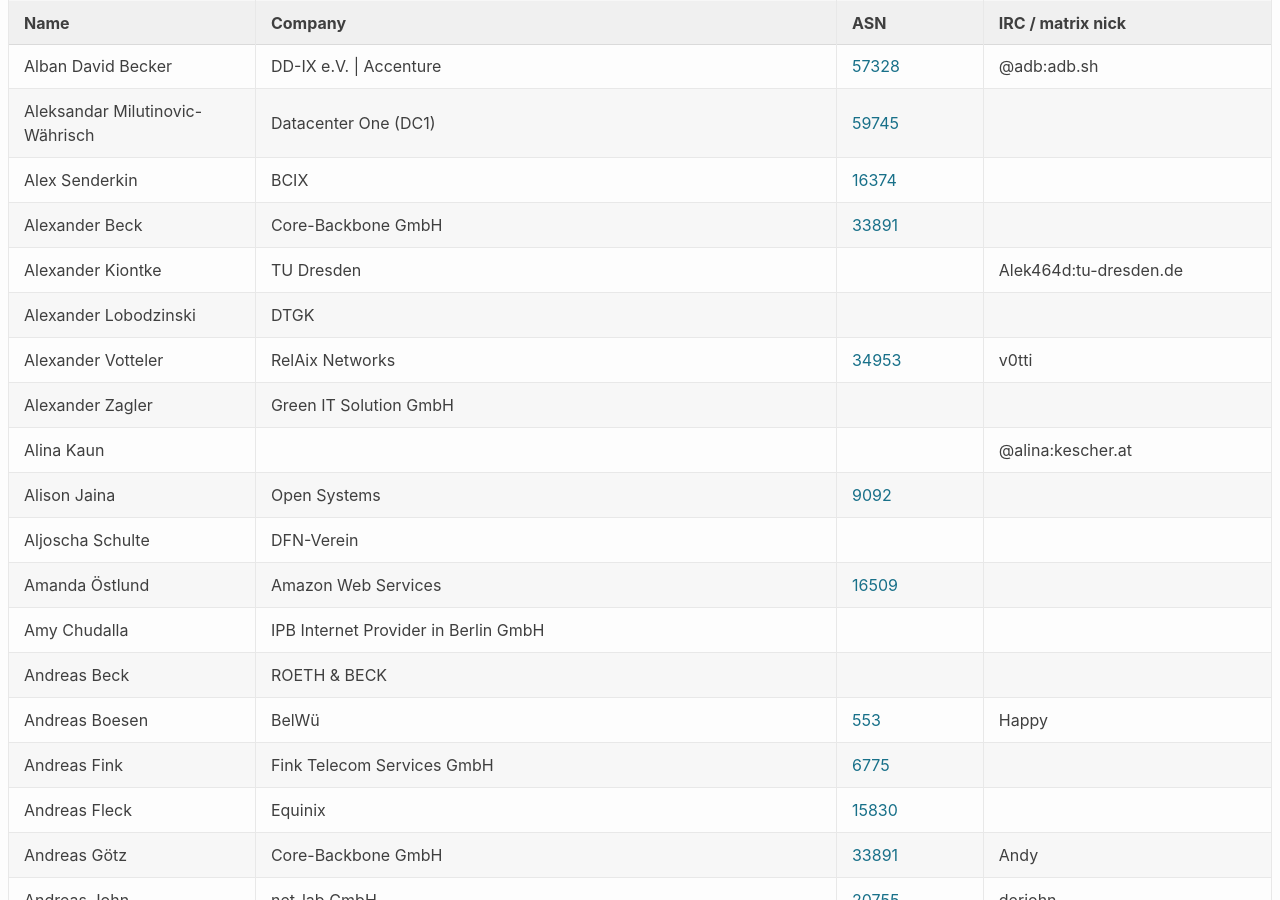
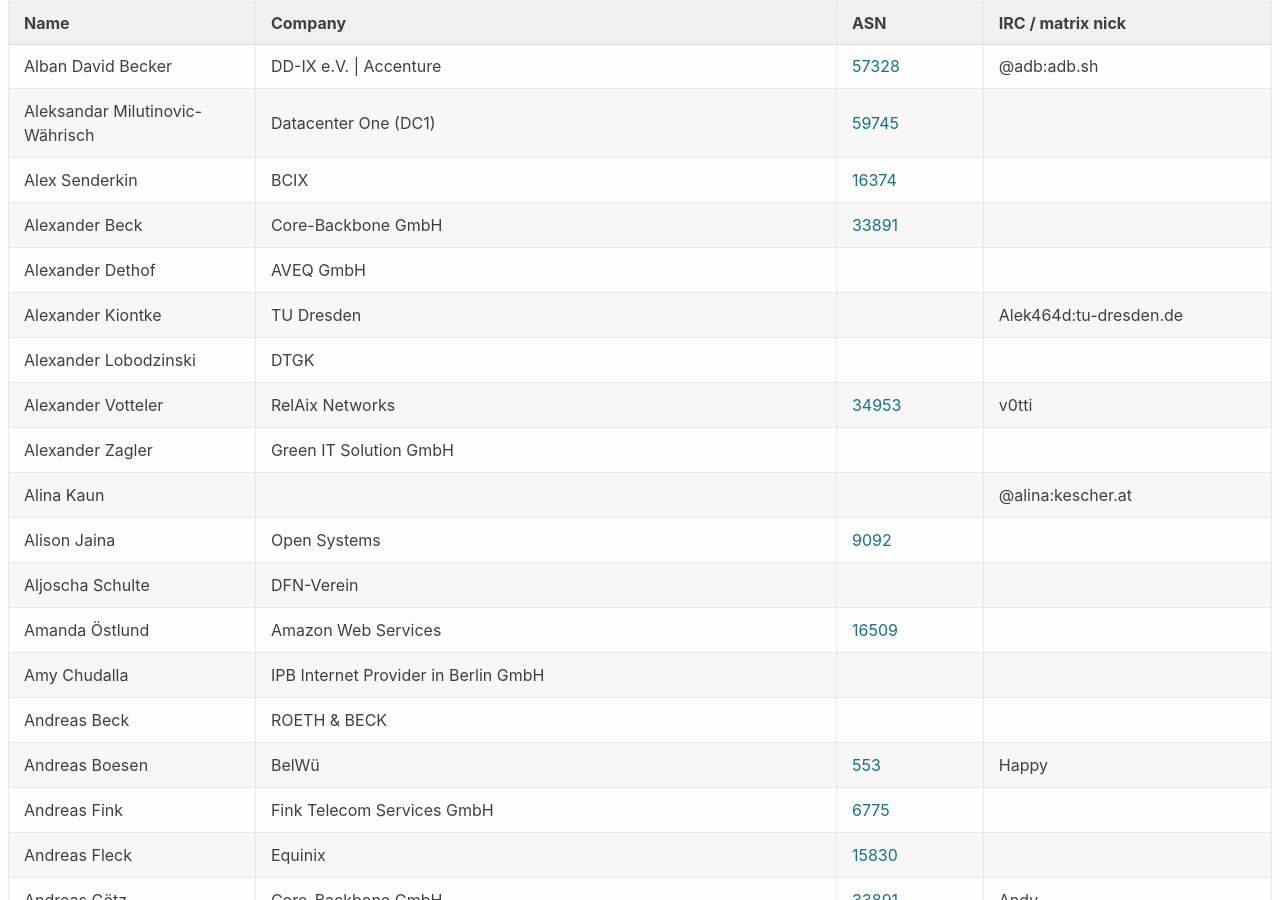
Before and after one commit to denog/pretix-attendeelist, a Jekyll site: the page built from denog16/index.markdown, in a window 1280 px wide and 900 px high, scrolled down 313 px. Built offline with Jekyll 4.4.1, drawn with Linux system fonts in a browser that asks for light colours.

Commit message:
Latest data: Sat Oct 19 19:10:21 UTC 2024

```diff
--- a/_data/attendees_denog16_onsite.json
+++ b/_data/attendees_denog16_onsite.json
@@ -42,6 +42,12 @@
     "asn": "33891"
   },
   {
+    "name": "Alexander Dethof",
+    "company": "AVEQ GmbH",
+    "irc": null,
+    "asn": null
+  },
+  {
     "name": "Alexander Kiontke",
     "company": "TU Dresden",
     "irc": "Alek464d:tu-dresden.de",
```
